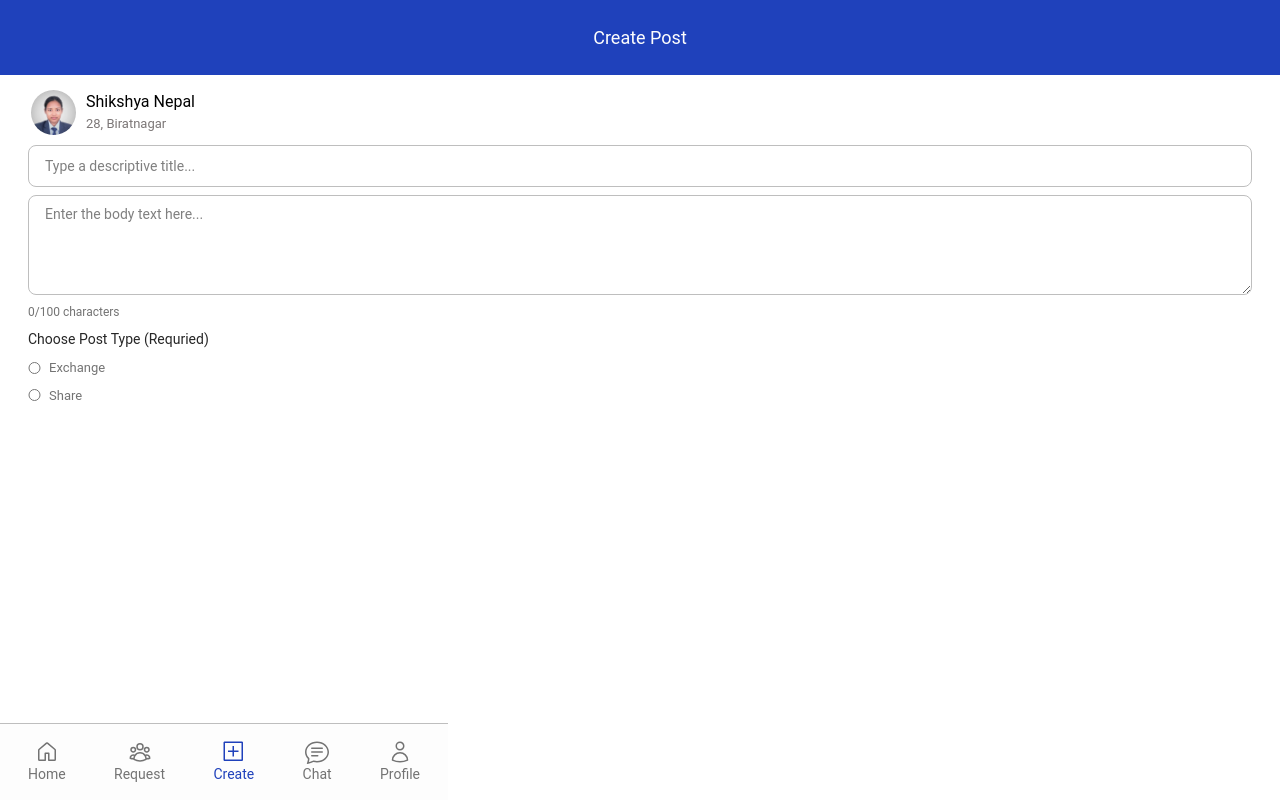
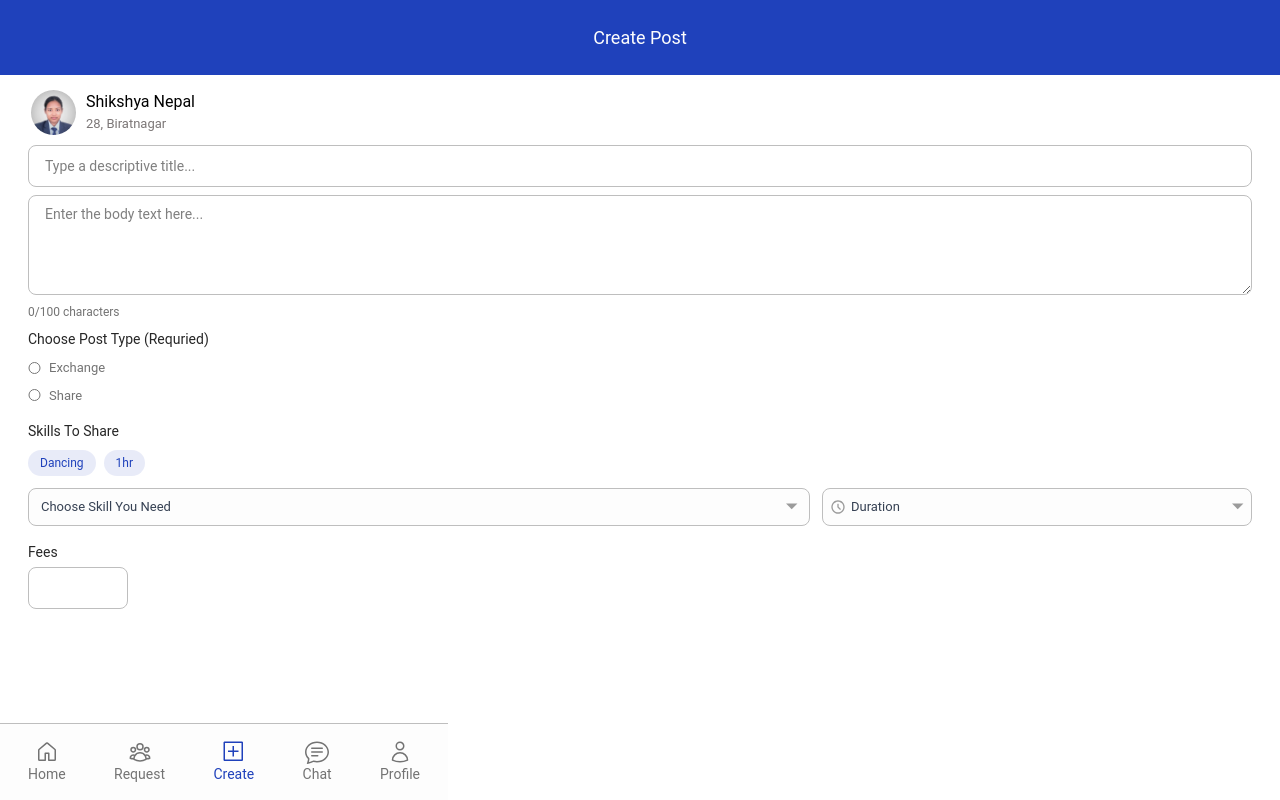
Before and after one commit to NilimaSardar/Skill_Sharing_Platform, a React (Vite) app in the folder Frontend/: page /dashboard/create in a window 1280 px wide. Built offline with nearby package versions, Linux system fonts and the light colour scheme; no server answers.

Commit message:
made select option for skill and duration and fees

```diff
--- a/Frontend/src/pages/Dashboard/Create.jsx
+++ b/Frontend/src/pages/Dashboard/Create.jsx
@@ -42,6 +42,78 @@ const Create = () => {
           </div>
         </div>
 
+        {/* Skills to share */}
+        <div className="flex flex-col mt-4">
+          <p className="text-text text-[14px] font-serif">Skills To Share</p>
+
+          {/* Selected Pills */}
+          <div className="flex flex-wrap gap-2 mt-2">
+            <span className="bg-primary/10 text-primary px-3 py-1 rounded-full text-[12px]">
+              Dancing
+            </span>
+            <span className="bg-primary/10 text-primary px-3 py-1 rounded-full text-[12px]">
+              1hr
+            </span>
+          </div>
+
+          {/* Dropdowns */}
+          <div className="flex items-start gap-3 mt-3">
+
+            {/* Skill Dropdown */}
+            <div className="relative w-full">
+              <select className="w-full appearance-none border border-border bg-white px-3 py-2 rounded-lg text-[13px] text-gray-700 focus:outline-none focus:ring-1 focus:ring-primary">
+                <option value="">Choose Skill You Need</option>
+                <option value="dance">Dancing</option>
+                <option value="coding">Programming</option>
+                <option value="music">Music</option>
+                <option value="cooking">Cooking</option>
+              </select>
+
+              {/* Dropdown icon */}
+              <img
+                src="../../create/dropdown.svg"
+                alt=""
+                className="w-3 h-3 absolute right-3 top-1/2 -translate-y-1/2 pointer-events-none opacity-70"
+              />
+            </div>
+
+            {/* Duration Dropdown */}
+            <div className="relative w-[55%]">
+
+              {/* Left time icon */}
+              <img
+                src="../../create/time.svg"
+                alt=""
+                className="w-4 h-4 absolute left-2 top-1/2 -translate-y-1/2 opacity-70"
+              />
+
+              <select className="w-full appearance-none border border-border bg-white pl-7 pr-6 py-2 rounded-lg text-[13px] text-gray-700 focus:outline-none focus:ring-1 focus:ring-primary">
+                <option value="">Duration</option>
+                <option value="1hr">1hr</option>
+                <option value="2hr">2hr</option>
+                <option value="3hr">3hr</option>
+              </select>
+
+              {/* Right arrow icon */}
+              <img
+                src="../../create/dropdown.svg"
+                alt=""
+                className="w-3 h-3 absolute right-2 top-1/2 -translate-y-1/2 pointer-events-none opacity-70"
+              />
+            </div>
+
+          </div>
+        </div>
+
+        {/* Fees*/}
+        <div className="flex flex-col mt-4">
+          <p className="text-text text-[14px] font-serif">Fees</p>
+
+          {/* Dropdowns */}
+          <div className="flex items-start gap-3 mt-1">
+            <input type="text" className='border border-border px-4 py-2 w-25 rounded-lg' />
+          </div>
+        </div>
 
       </div>
     </div>
```
Also changed, not shown: Frontend/public/create/dropdown.svg (added), Frontend/public/create/time.svg (added).
